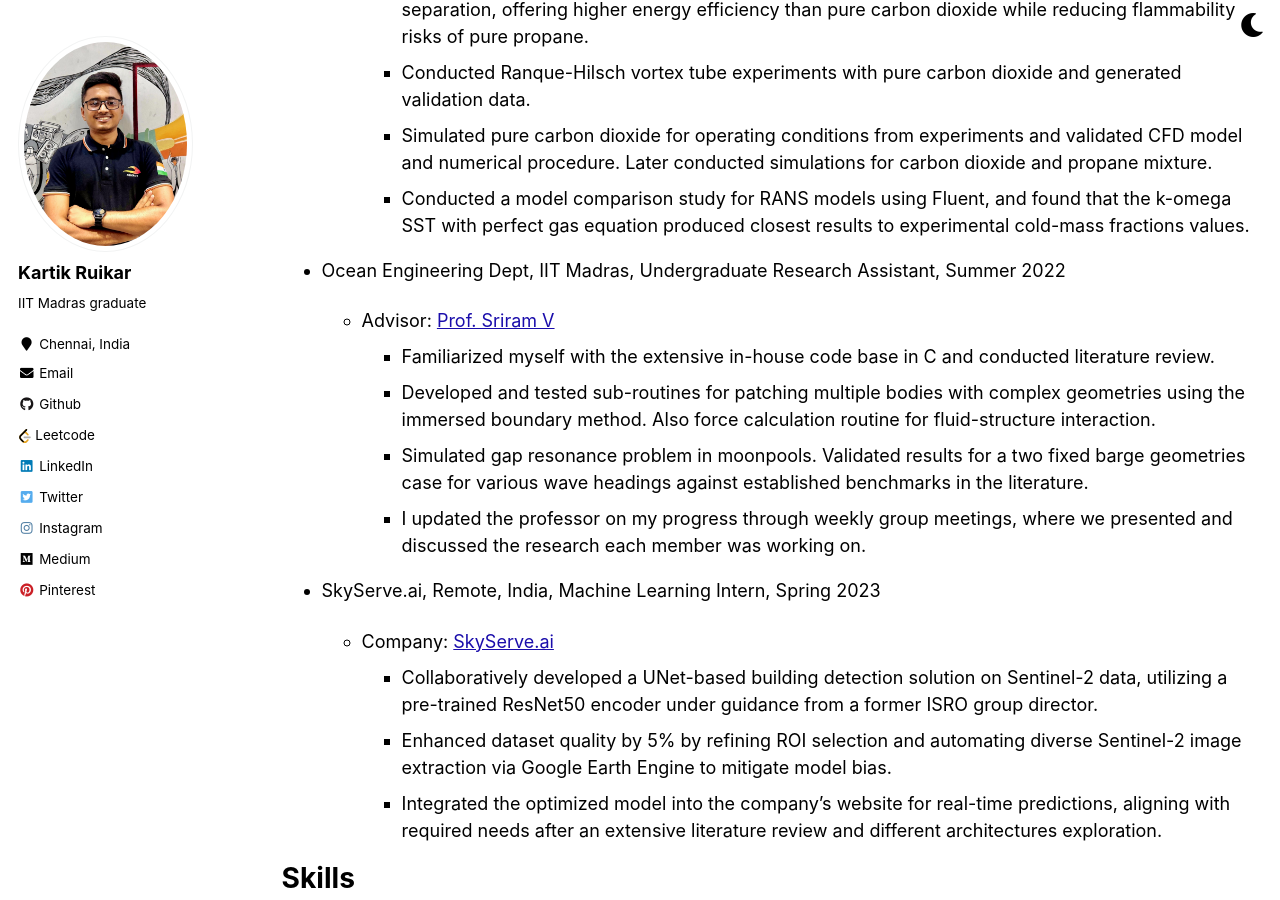
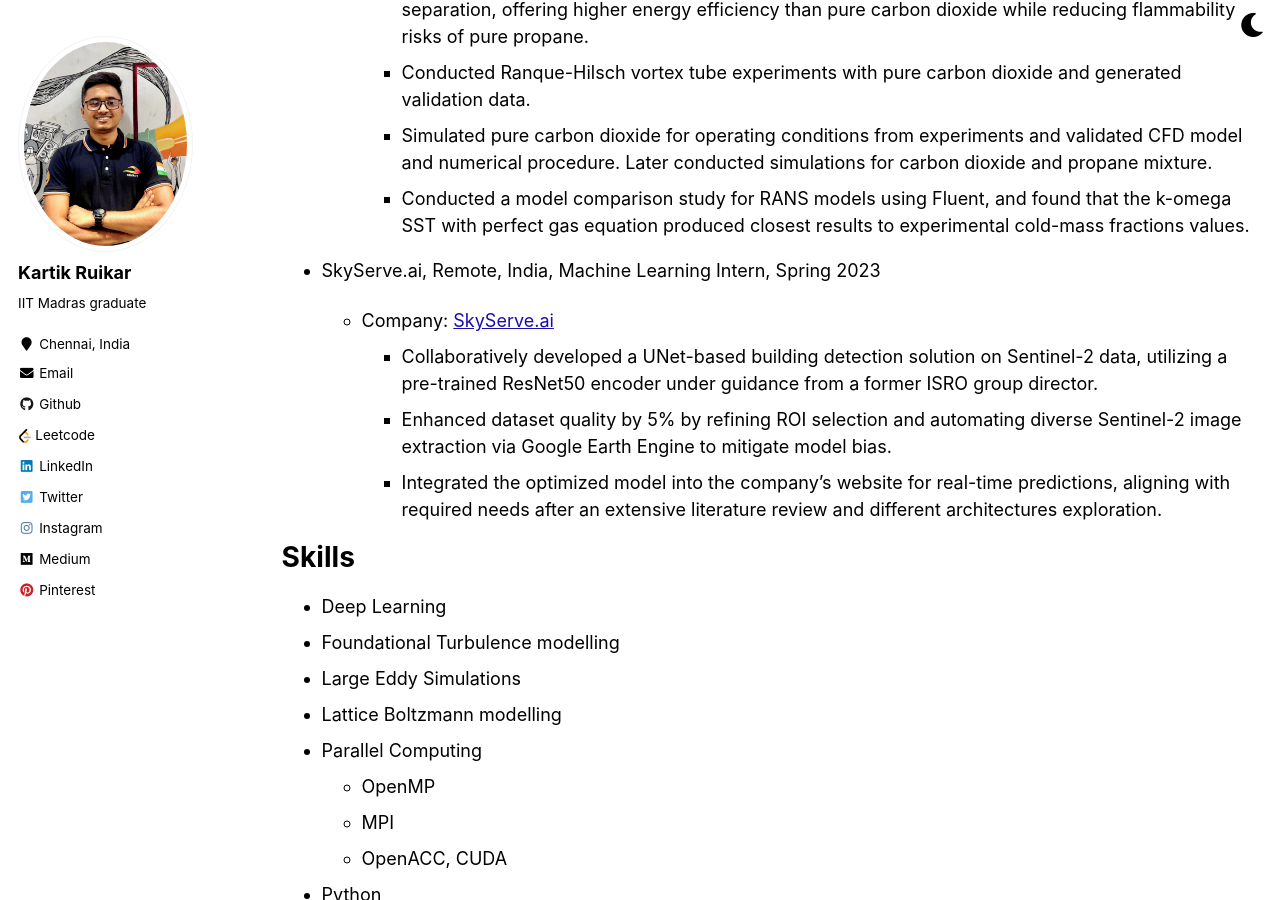
Before and after one commit to Kartik2605/Kartik2605.github.io, a Jekyll site: the page built from _pages/cv.md, in a window 1280 px wide and 900 px high, scrolled down 936 px. Built offline with Jekyll 4.4.1, drawn with Linux system fonts in a browser that asks for light colours.

Commit message:
changes regarding RANS3D work 2

```diff
--- a/_pages/cv.md
+++ b/_pages/cv.md
@@ -38,14 +38,6 @@ redirect_from:
     - Simulated pure carbon dioxide for operating conditions from experiments and validated CFD model and numerical procedure. Later
     conducted simulations for carbon dioxide and propane mixture.
     - Conducted a model comparison study for RANS models using Fluent, and found that the k-omega SST with perfect gas equation produced closest results to experimental cold-mass fractions values.
-
-- Ocean Engineering Dept, IIT Madras, Undergraduate Research Assistant, Summer 2022
-
-  - Advisor: [Prof. Sriram V](https://home.iitm.ac.in/vsriram/)
-    - Familiarized myself with the extensive in-house code base in C and conducted literature review.
-    - Developed and tested sub-routines for patching multiple bodies with complex geometries using the immersed boundary method. Also force calculation routine for fluid-structure interaction.
-    - Simulated gap resonance problem in moonpools. Validated results for a two fixed barge geometries case for various wave headings against established benchmarks in the literature.
-    - I updated the professor on my progress through weekly group meetings, where we presented and discussed the research each member was working on.
 
 - SkyServe.ai, Remote, India, Machine Learning Intern, Spring 2023
 
```
